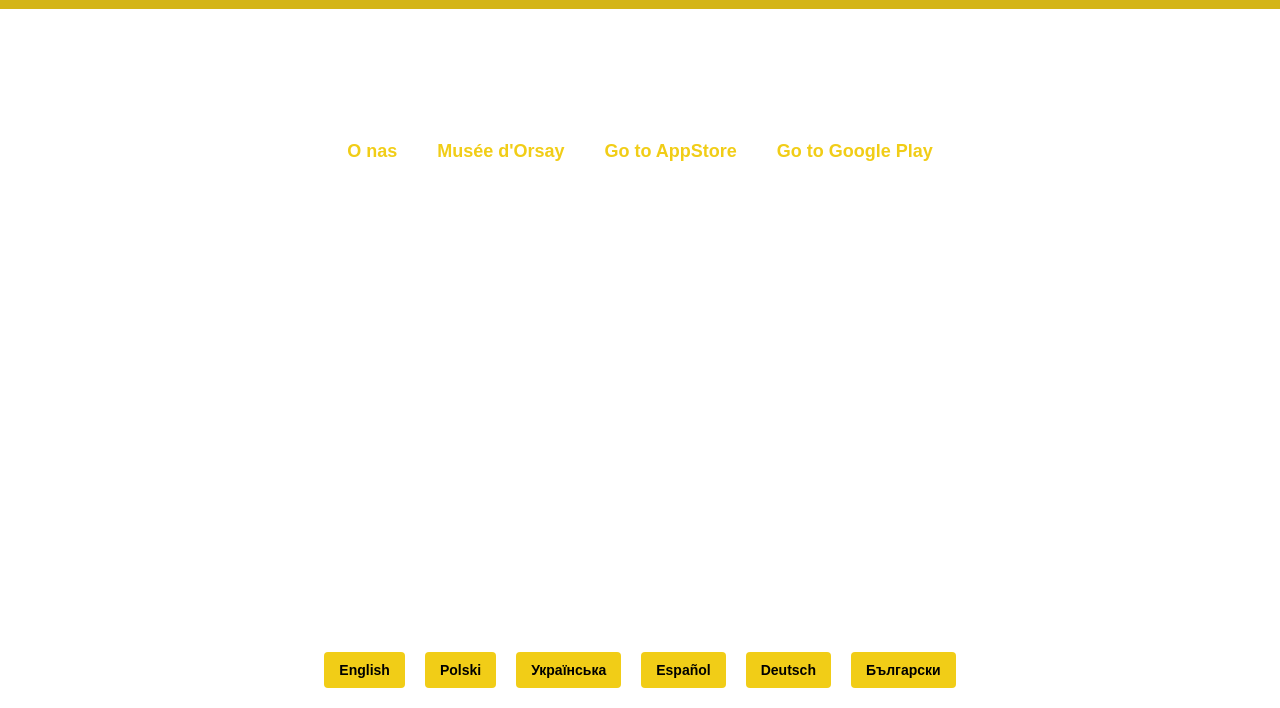
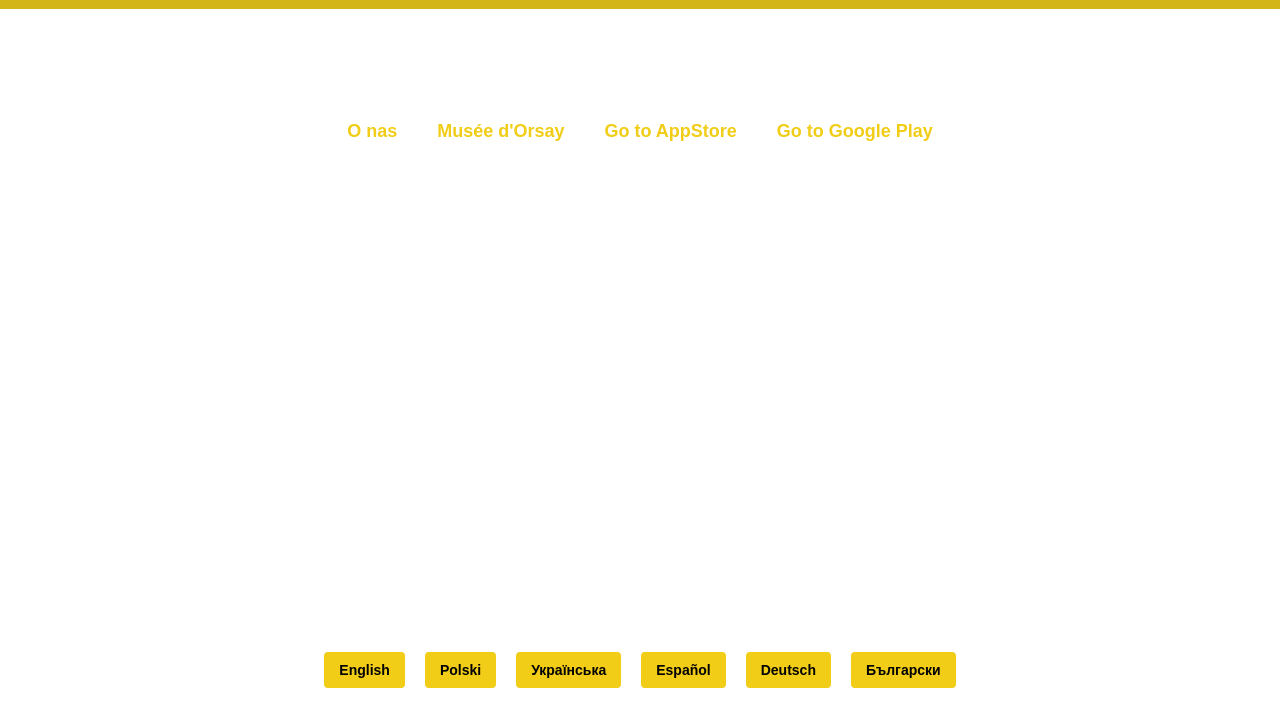
Before and after one commit to baziakbartek/AUDIO-Mobile-Guides, a plain HTML site: page index.html in a window 1280 px wide. Shown: the part 92-800 px from the top of the page. Drawn offline with Linux system fonts and the light colour scheme.

Commit message:
Update index.html

```diff
--- a/index.html
+++ b/index.html
@@ -55,7 +55,7 @@
       padding-bottom: 3px;
       cursor: pointer;
       transition: color 0.3s ease;
-      margin-top: -180px;
+      margin-top: -200px;
     }
 
     .nav-links a::after {
```
